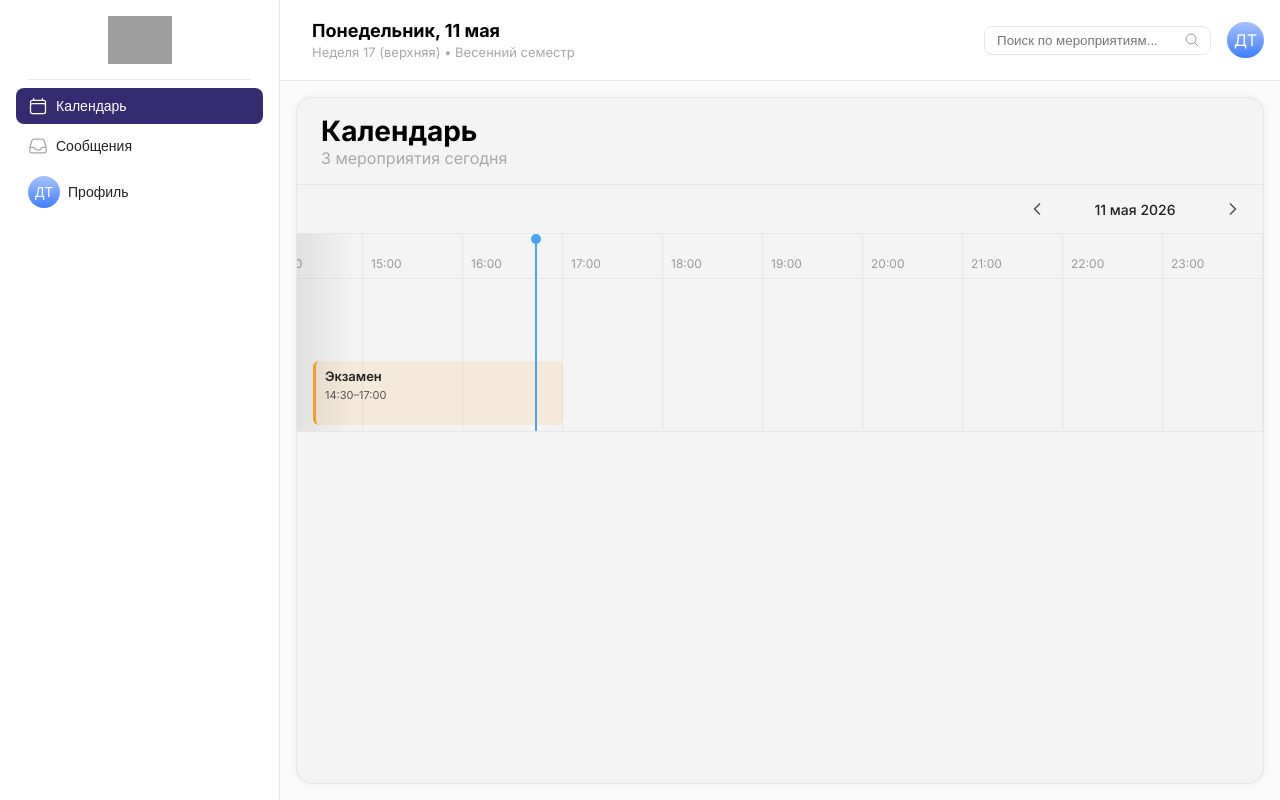
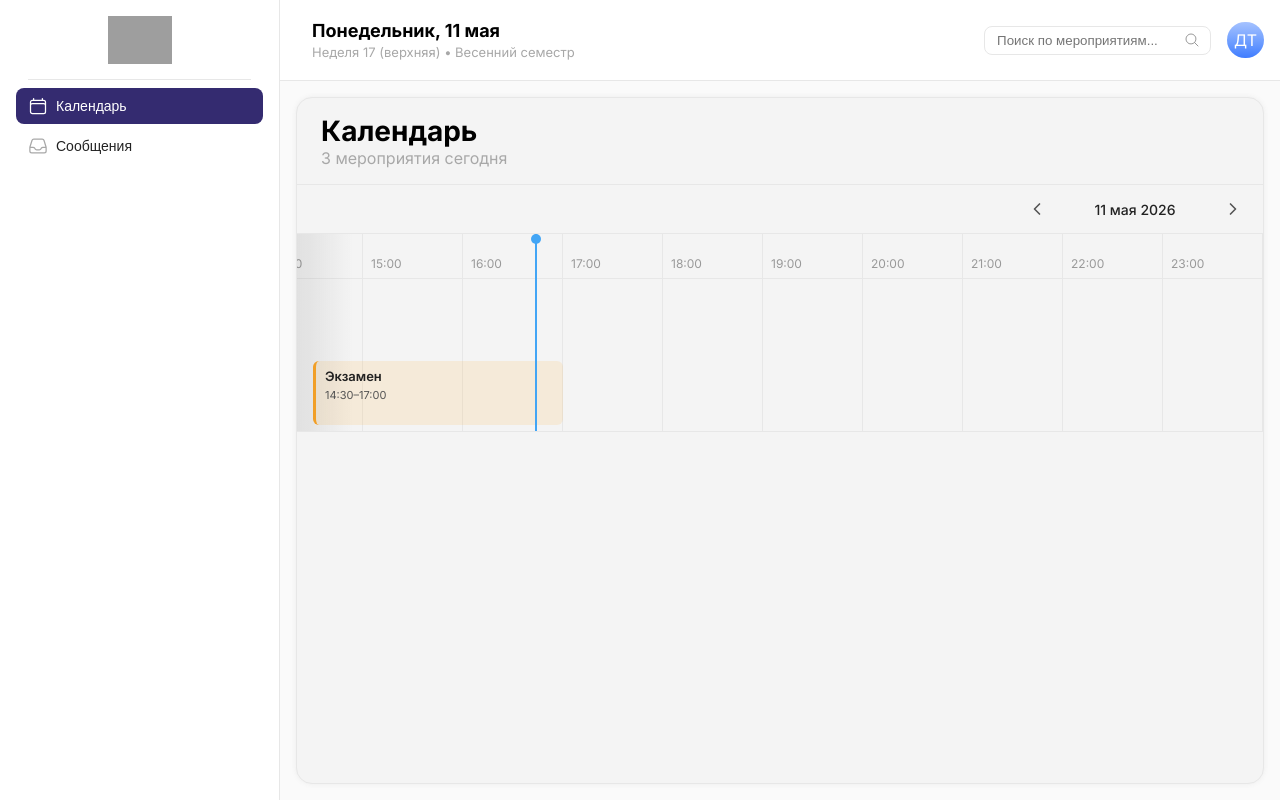
Before and after one commit to adymeda/bfu-csu, a React (Vite) app in the folder frontend/: page / in a window 1280 px wide. Built offline with nearby package versions, Linux system fonts and the light colour scheme; grey boxes are pictures that could not be loaded.

Commit message:
Fix Profile NavButton

```diff
--- a/frontend/src/styles/layouts/MainLayout.scss
+++ b/frontend/src/styles/layouts/MainLayout.scss
@@ -146,7 +146,7 @@ body {
     }
 }
 
-.mobile-profile-btn {
+.mobile-profile-btn.nav-button {
     display: none;
 }
 
```
